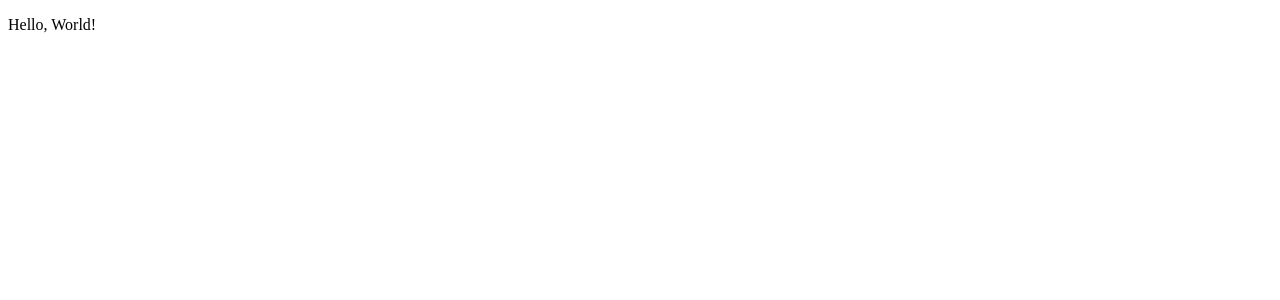
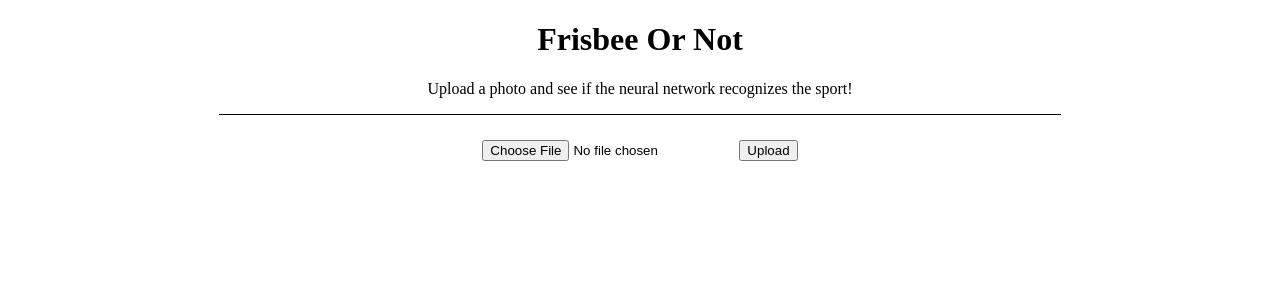
Before and after one commit to beersonthewall/frisbee_or_not, a Flask app: page / in a window 1280 px wide. Before the commit the part shown is almost empty. Shown: the top 300 px of the page. Run offline with Flask 2, Linux system fonts and the light colour scheme.

Commit message:
Add index.html with form and css.

```diff
--- a/src/fris.py
+++ b/src/fris.py
@@ -1,4 +1,6 @@
 from flask import Flask, render_template
+
+ALLOWED_EXTENSIONS = ['img', 'jpg']
 
 app = Flask(__name__)
 
@@ -6,6 +8,7 @@
 def index():
     return render_template("index.html")
 
-@app.route("/classify")
+@app.route("/classify", methods=['POST'])
 def classify():
+    img = request.files['file_key']
     return "Classify"
--- /dev/null
+++ b/src/static/index.css
@@ -0,0 +1,20 @@
+#header {
+    text-align: center;
+    border-bottom: 1px;
+    border-bottom-color: black;
+    border-bottom-style: solid;
+    margin-left: auto;
+    margin-right: auto;
+    width: 66.66%;
+}
+
+#inputContainer {
+    padding: 25px;
+    margin-left: auto;
+    margin-right: auto;
+    width: 66.66%;
+}
+
+#fileUpload {
+    text-align: center;
+}
--- a/src/templates/index.html
+++ b/src/templates/index.html
@@ -1,10 +1,21 @@
 <!doctype html>
 <html>
   <head>
+    <link rel="stylesheet" href="{{ url_for('static', filename='index.css') }}">
   </head>
 
   <body>
-    <p>Hello, World!</p>
+    <header id="header">
+      <h1>Frisbee Or Not</h1>
+      <p>Upload a photo and see if the neural network recognizes the sport!</p>
+    </header>
+
+    <div id="inputContainer">
+      <form id="fileUpload" method="post" enctype="multipart/form-data" action="/classify">
+        <input type="file">
+        <input type="submit" value="Upload">
+      </form>
+    </div>
+
   </body>
-
 </html>
```
